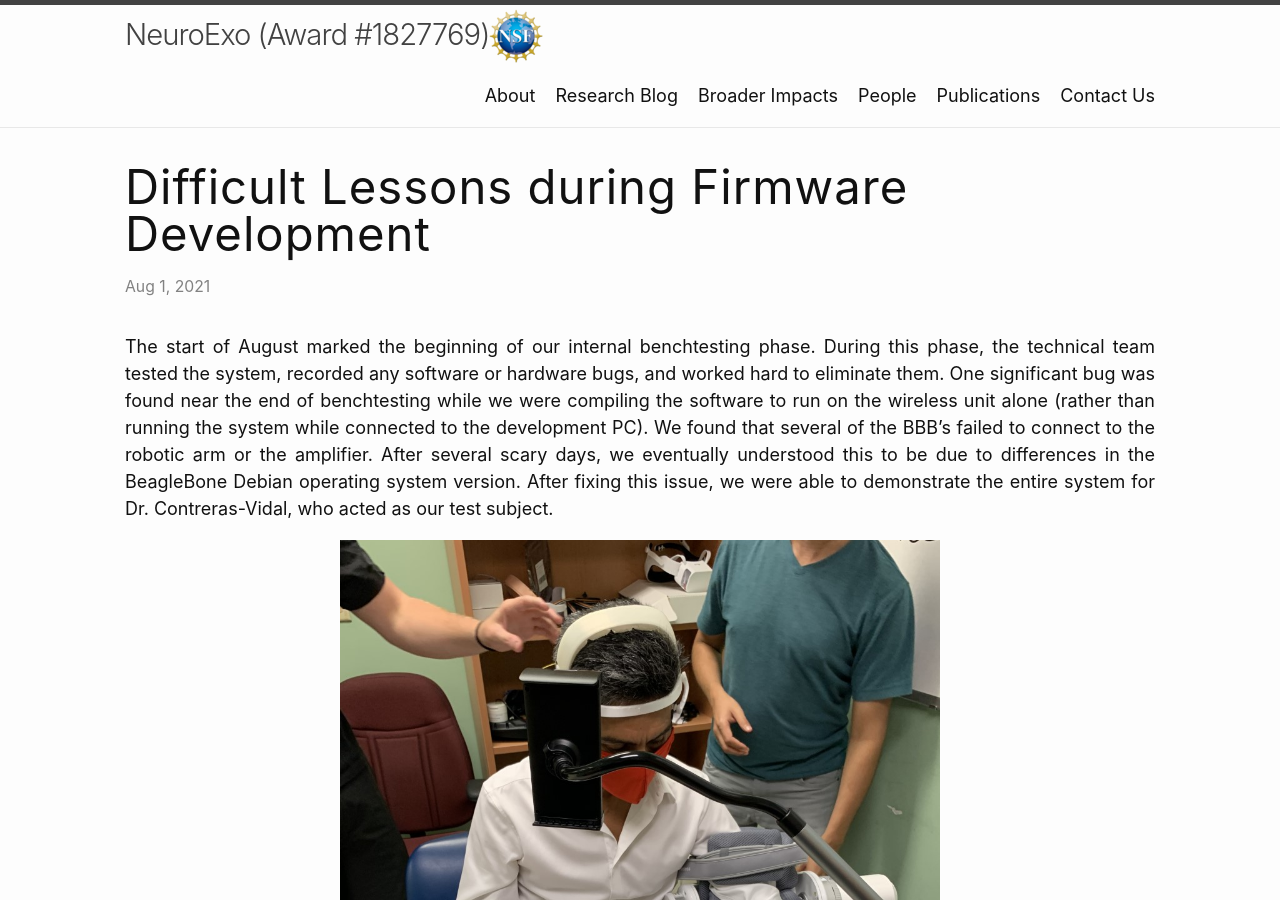
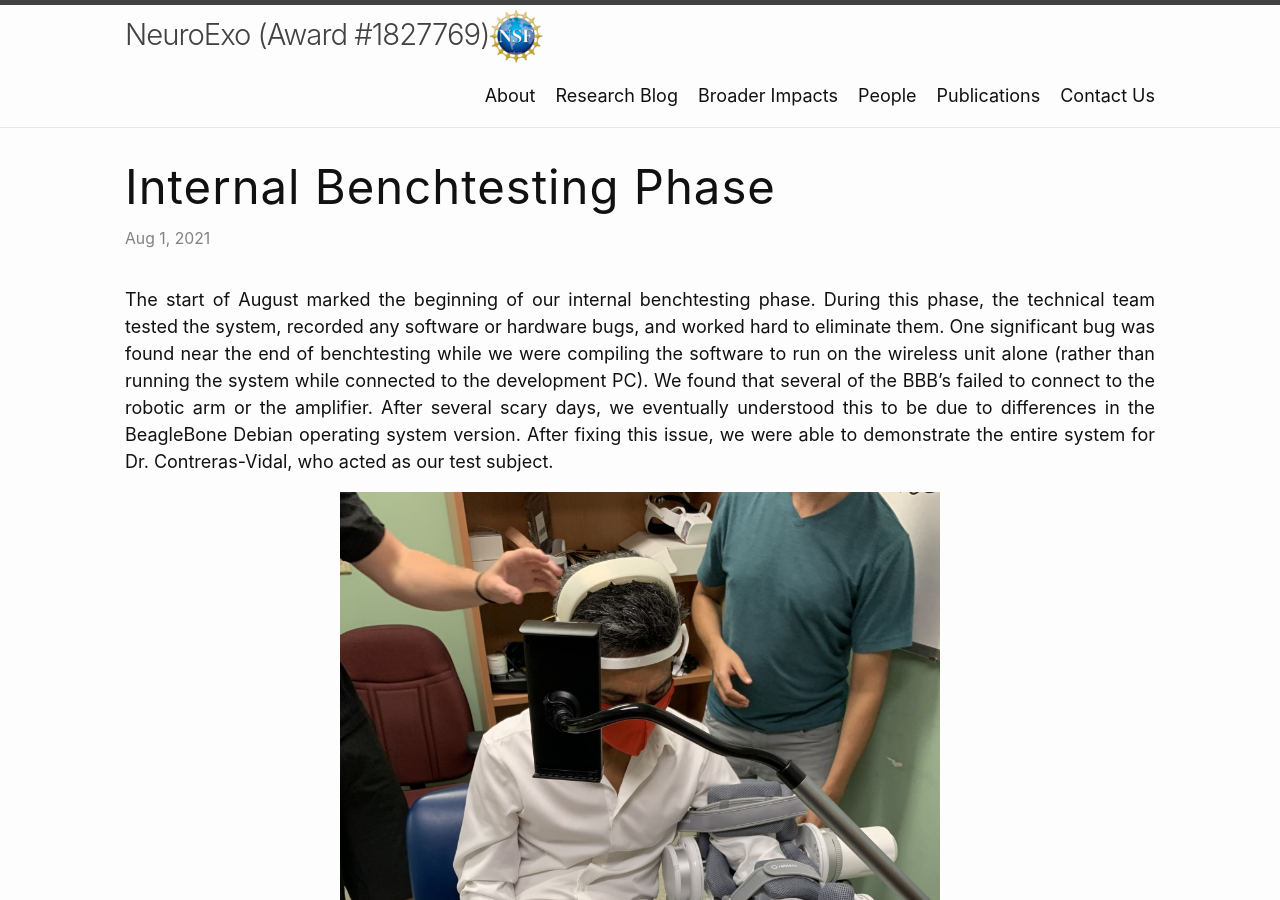
Before and after one commit to arcraik/neuroexo-website, a Jekyll site: the page built from _posts/2021-8-1-benchtesting.md, in a window 1280 px wide and 900 px high. Built offline with Jekyll 4.4.1, drawn with Linux system fonts in a browser that asks for light colours.

Commit message:
Update 2021-8-1-benchtesting.md

```diff
--- a/_posts/2021-8-1-benchtesting.md
+++ b/_posts/2021-8-1-benchtesting.md
@@ -1,6 +1,6 @@
 ---
 layout: post
-title: Difficult Lessons during Firmware Development
+title: Internal Benchtesting Phase
 ---
 
 <p align="justify">The start of August marked the beginning of our internal benchtesting phase. During this phase, the technical team tested the system, recorded any software or hardware bugs, and worked hard to eliminate them. One significant bug was found near the end of benchtesting while we were compiling the software to run on the wireless unit alone (rather than running the system while connected to the development PC). We found that several of the BBB’s failed to connect to the robotic arm or the amplifier. After several scary days, we eventually understood this to be due to differences in the BeagleBone Debian operating system version. After fixing this issue, we were able to demonstrate the entire system for Dr. Contreras-Vidal, who acted as our test subject.</p>
```
